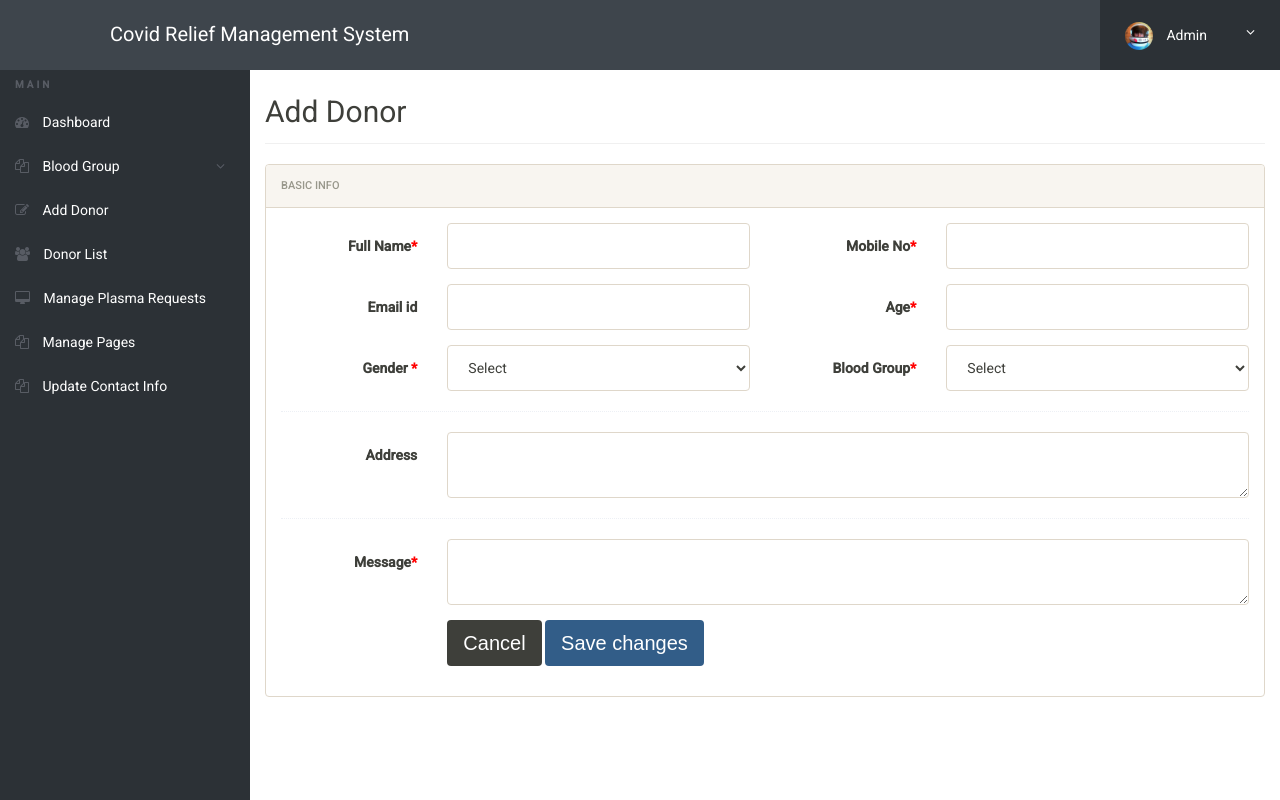
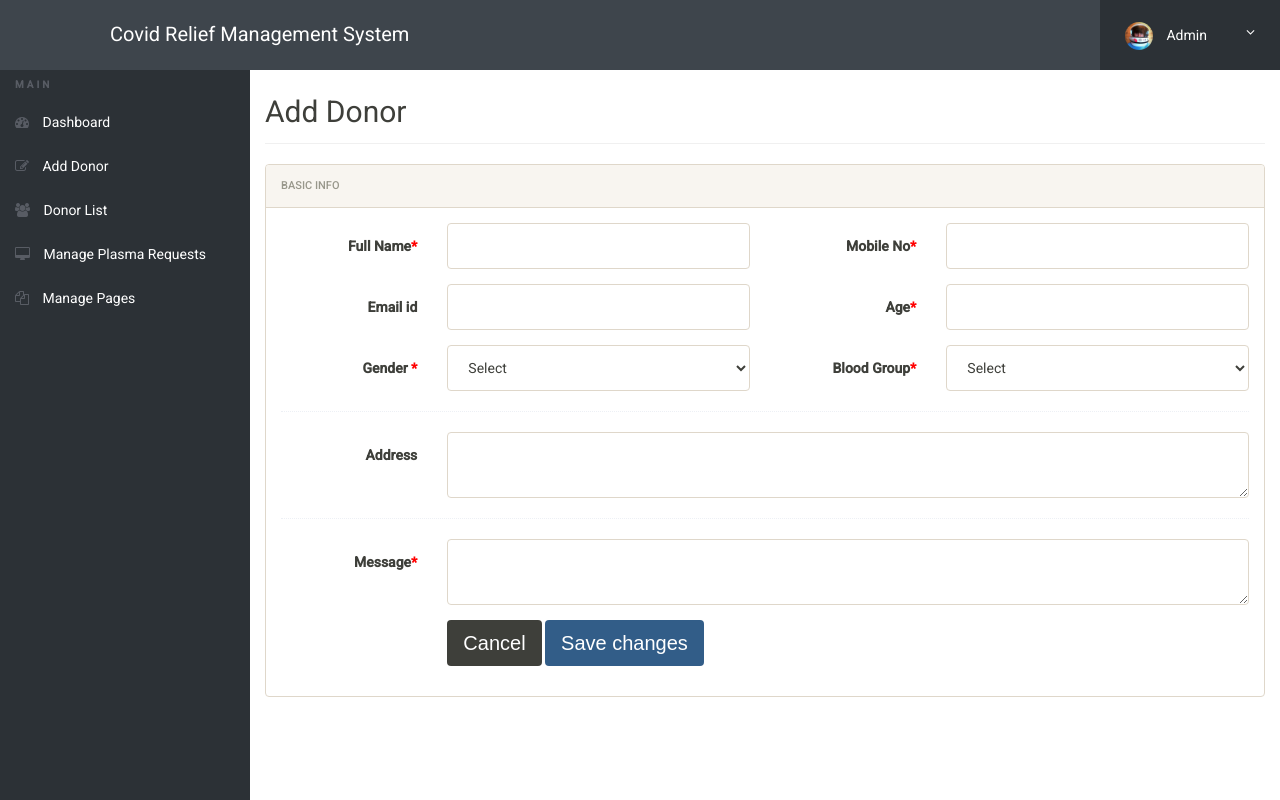
Before and after one commit to Bhavini20/IWP_Covid_App, a PHP site: page /admin/add-donor.php in a window 1280 px wide. Run offline with PHP 8.4, Linux system fonts and the light colour scheme; a user stored in the database is signed in; data comes from the database, SQL or seed files in the repository; data that the repository does not hold is empty.

Commit message:
Update leftbar.php

```diff
--- a/bloodbank/bbdms/admin/includes/leftbar.php
+++ b/bloodbank/bbdms/admin/includes/leftbar.php
@@ -4,20 +4,20 @@
 				<li class="ts-label">Main</li>
 				<li><a href="dashboard.php"><i class="fa fa-dashboard"></i> Dashboard</a></li>
 
-<li><a href="#"><i class="fa fa-files-o"></i> Blood Group</a>
+<!-- <li><a href="#"><i class="fa fa-files-o"></i> Blood Group</a>
 <ul>
 <li><a href="add-bloodgroup.php">Add Blood Group</a></li>
 <li><a href="manage-bloodgroup.php">Manage Blood Group</a></li>
 </ul>
-</li>
+</li> -->
 
 
 				<li><a href="add-donor.php"><i class="fa fa-edit"></i> Add Donor</a></li>
 				<li><a href="donor-list.php"><i class="fa fa-users"></i> Donor List</a></li>
 
-				<li><a href="manage-conactusquery.php"><i class="fa fa-desktop""></i> Manage Plasma Requests</a></li>
+				<li><a href="manage-conactusquery.php"><i class="fa fa-desktop"></i> Manage Plasma Requests</a></li>
 			<li><a href="manage-pages.php"><i class="fa fa-files-o"></i> Manage Pages</a></li>
-			<li><a href="update-contactinfo.php"><i class="fa fa-files-o"></i> Update Contact Info</a></li>
+			<li><a href="update-contactinfo.php"><i ></i> </a></li>
 
 
 			</ul>
```
